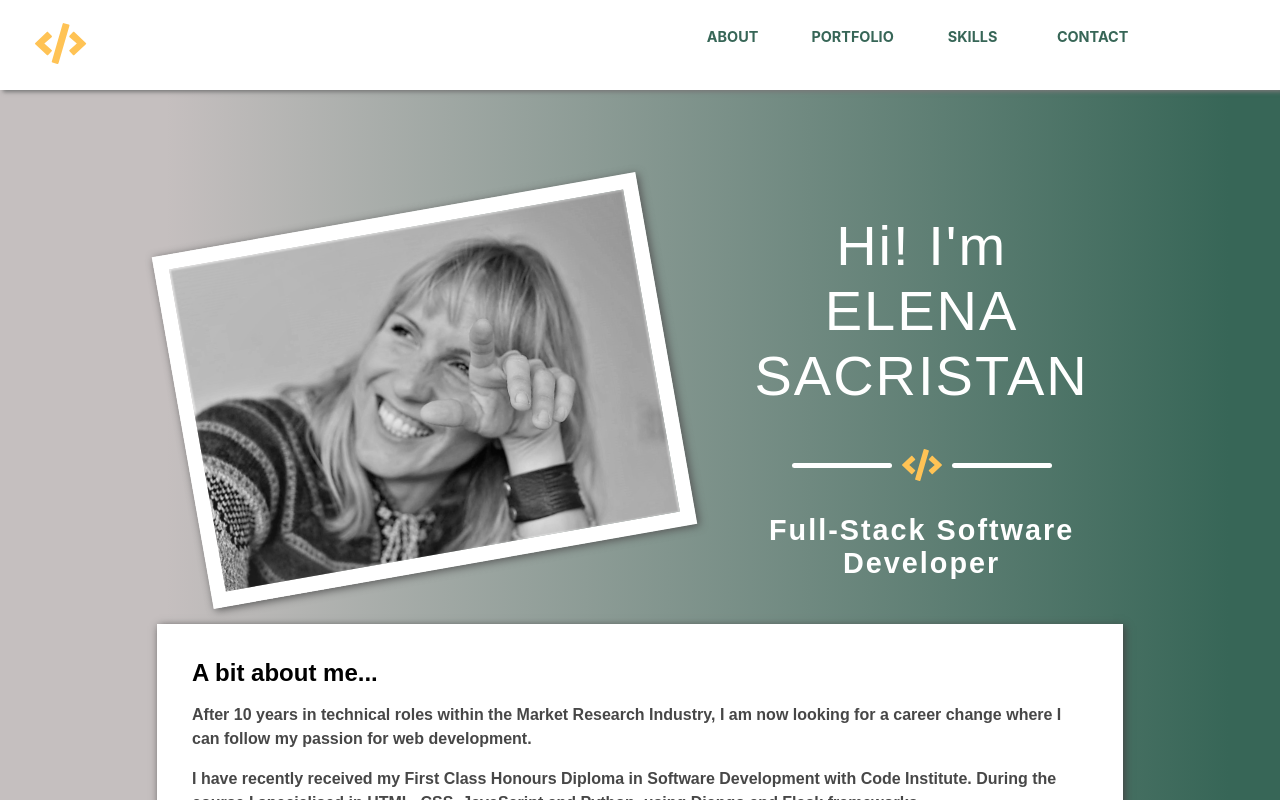
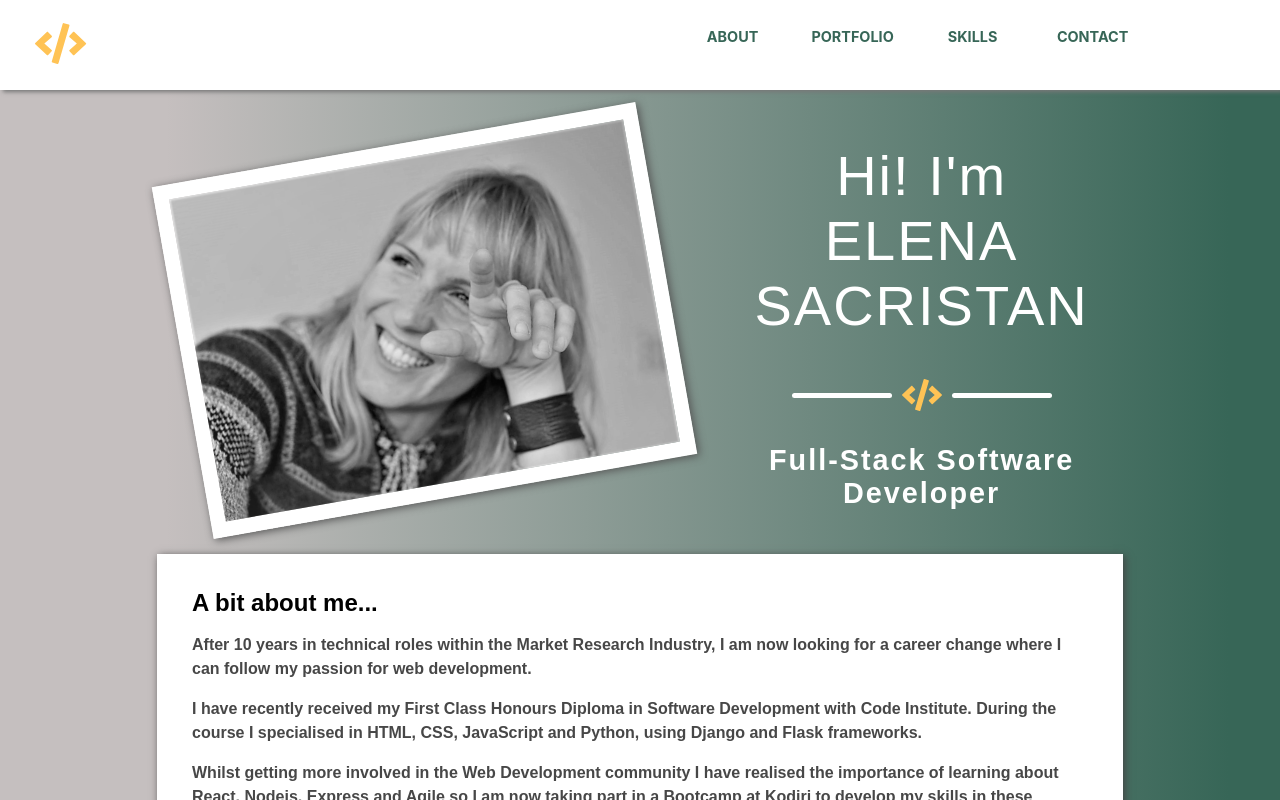
Before and after one commit to elenasacristan/portfolio, a React (Create React App) app: page / in a window 1280 px wide. Shown: the top 800 px of the page. Built offline with nearby package versions, Linux system fonts and the light colour scheme; a web font is replaced by a local one.

Commit message:
Update spaces space between sections. Fix issue when using / or /#about so both ahve same padding

```diff
--- a/src/Components/About/About.css
+++ b/src/Components/About/About.css
@@ -4,7 +4,8 @@
     rgb(197, 191, 191) 13%,
     rgb(55, 102, 87) 96%
   );
-  padding-top: 70px;
+  padding-bottom: 90px;
+
 }
 
 .About .container {
--- a/src/Components/About/About.js
+++ b/src/Components/About/About.js
@@ -3,9 +3,9 @@ import profile from "../../images/profile.jpg";
 import "./About.css";
 import Division from "../Division/Division.js"
 
-export default function About({id}) {
+export default function About() {
   return (
-    <main className="About" id={id}>
+    <main className="About">
       <div className="container">
         <div className="profile">
           <img src={profile} alt="profile" />
--- a/src/Components/Contact/Contact.js
+++ b/src/Components/Contact/Contact.js
@@ -1,7 +1,5 @@
 import React from "react";
 import "./Contact.css";
-import Aos from "aos";
-import "aos/dist/aos.css";
 
 export default function Contact({id}) {
   return (
--- a/src/Components/Main/Main.js
+++ b/src/Components/Main/Main.js
@@ -7,12 +7,12 @@ import Contact from "../Contact/Contact.js";
 
 export default function Main() {
   return (
-    <>
+    <div id="about">
       <NavBar />
-      <About id="about" />
+      <About/>
       <Portfolio id="portfolio" />
       <Skills id="skills" />
       <Contact id="contact" />
-    </>
+    </div>
   );
 }
--- a/src/Components/Skills/Skills.css
+++ b/src/Components/Skills/Skills.css
@@ -4,8 +4,7 @@
     rgb(197, 191, 191) 13%,
     rgb(55, 102, 87) 96%
   );
-  padding-top: 70px;
-  padding-bottom: 30px;
+  padding: 70px 0px 30px;
 }
 
 .Skills .heading {
```
Also changed, not shown: src/App.js (+0 -7 lines).
